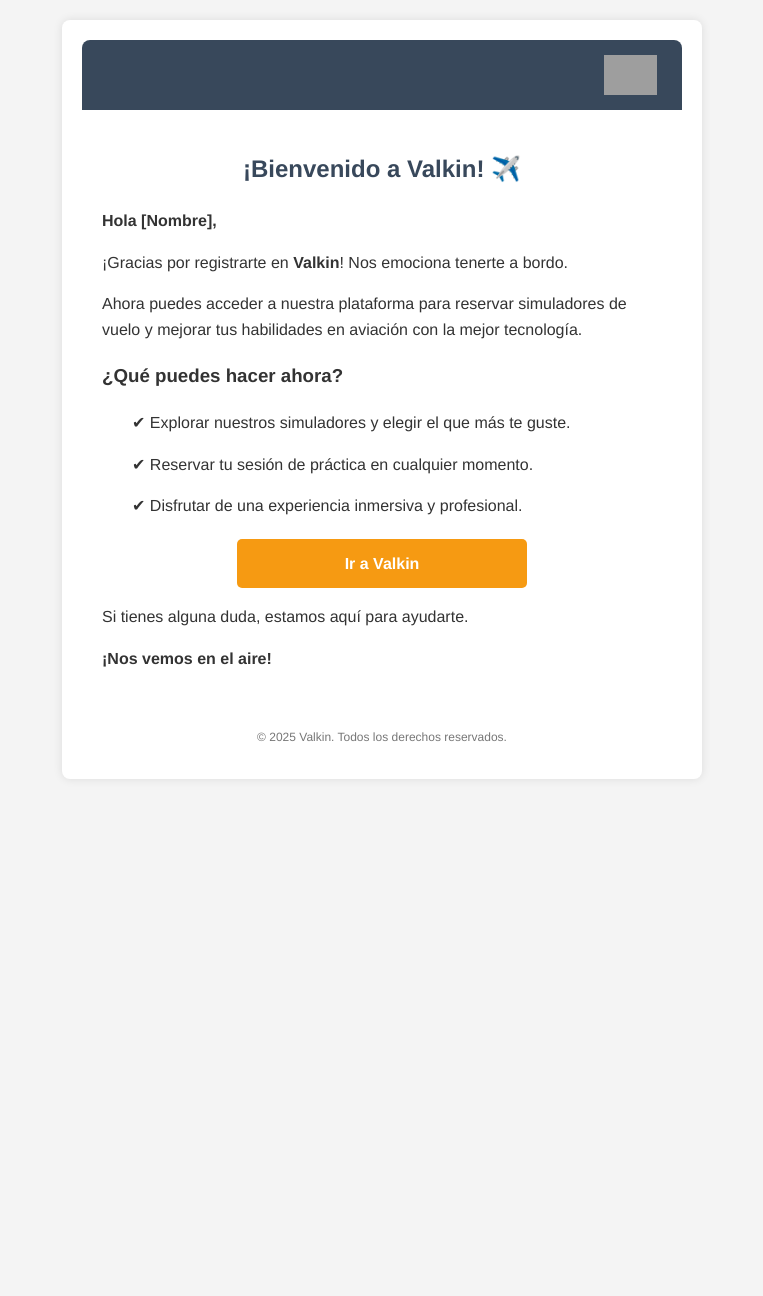
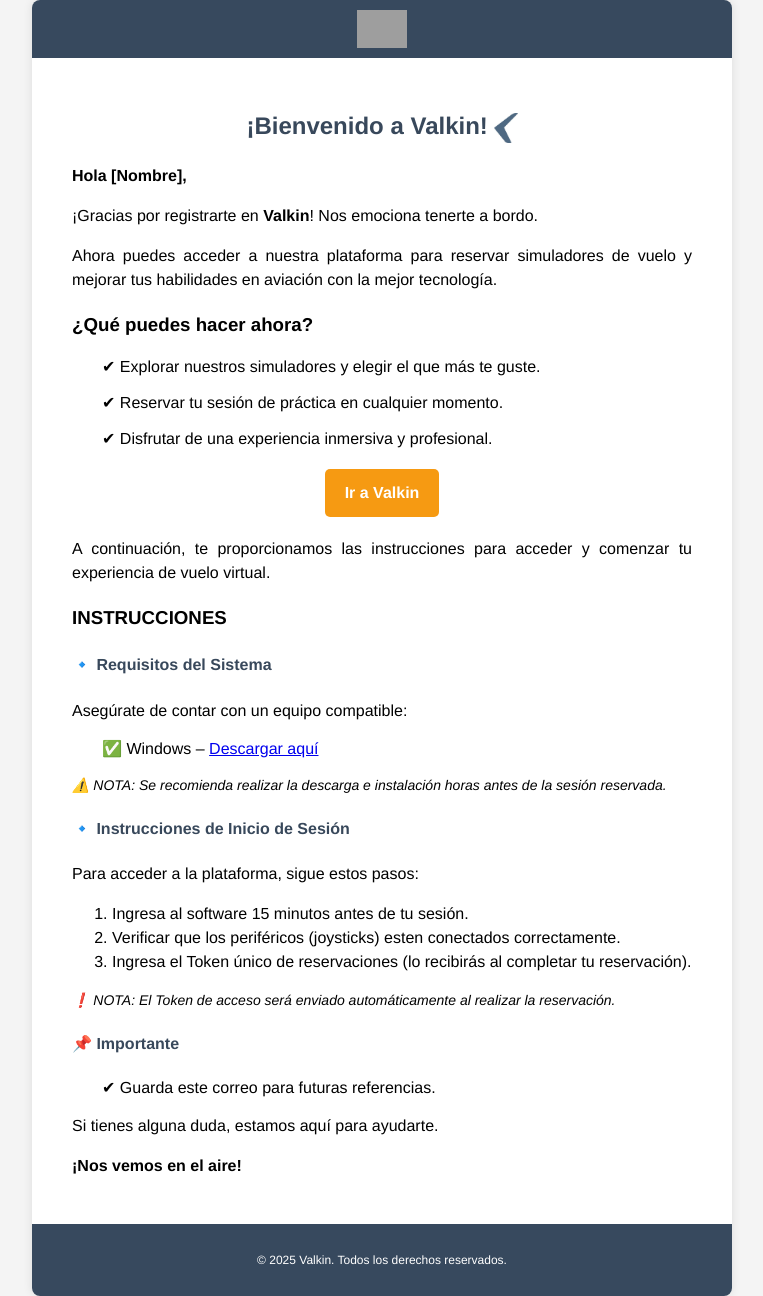
Before and after one commit to ValkinUcaribe/Sistema-Reservacion, a Flask app: template templates/Welcome.html in a window 1280 px wide. Shown: the whole page, without its empty margins (258-1021 px from the left). Before the commit the page ends 741 px from the top, so only its background shows below. Run offline with Flask 3, Linux system fonts and the light colour scheme; the template is opened without the code that fills it, so the values that code supplies are empty; parts of the project's set-up code (start-up, migrations or seed data) failed here and were passed over; grey boxes are pictures that could not be loaded.

Commit message:
Cambios Correos

```diff
--- a/templates/Codigo_acceso.html
+++ b/templates/Codigo_acceso.html
@@ -84,7 +84,7 @@
                 Para ingresar, entra al software de Valkin. Si aun no lo tienes, aquí puedes descargarlo:
             </p>
                     <p class="indentado">✅ Windows – <a href="#">Descargar aquí</a></p>
-                    <p class="indentado">✅ MacOS – <a href="#">Descargar aquí</a></p>
+                   <!-- <p class="indentado">✅ MacOS – <a href="#">Descargar aquí</a></p> -->
             <h4>⚠️ Importante:</h4>
             <p class="indentado">
                 ❌ No compartas esta información con nadie.
@@ -107,10 +107,11 @@
         <tr>
             <td class="footer">
                 <p>&copy; 2025 Valkin. Todos los derechos reservados.</p>
+                <!--
                 <p>
                     <a href="[URL_POLÍTICAS]" target="_blank">Política de privacidad</a> |
                     <a href="[URL_SOPORTE]" target="_blank">Soporte</a>
-                </p>
+                </p> -->
             </td>
         </tr>
     </table>
--- a/templates/Welcome.html
+++ b/templates/Welcome.html
@@ -5,7 +5,7 @@
     <meta name="viewport" content="width=device-width, initial-scale=1.0">
     <title>Bienvenido a Valkin</title>
     <style>
-        body {
+        /*body {
             font-family: 'Helvetica', sans-serif;
             background-color: #f4f4f4;
             margin: 0;
@@ -42,7 +42,7 @@
             color: #333;
         }
         h2 {
-            color: #38485b; /* Color del header */
+            color: #38485b; /* Color del header *//*
             display: flex;
             justify-content: center;
             align-items: center;
@@ -78,6 +78,90 @@
         .footer a {
             color: #38485b;
             text-decoration: none;
+        }*/
+
+        body {
+            font-family: helvetica;
+            background-color: #f4f4f4;
+            margin: 0;
+            padding: 0;
+            line-height: 1.5;
+        }
+        table {
+            border-spacing: 0;
+            width: 100%;
+        }
+        td {
+            padding: 0;
+        }
+        .container {
+            max-width: 700px;
+            width: 100%;
+            background-color: #ffffff;
+            margin: 0 auto;
+            border-radius: 8px;
+            box-shadow: 0 0 10px rgba(0, 0, 0, 0.1);
+        }
+        .header {
+            background-color: #37495E;
+            padding: 10px 20px;
+            text-align: left;
+            border-radius: 8px 8px 0 0;
+        }
+        .header img {
+            height: 38px;
+        }
+        .content {
+            padding: 30px 40px;
+            font-size: 16px;
+            text-align: justify;
+        }
+        h2 {
+            color: #38485b;
+            text-align: center;
+        }
+        h3 {
+            color:black
+        }
+        h4 {
+            color: #38485b;
+        }
+        .indentado {
+            text-indent: 30px;
+            line-height: 1.25;
+        }
+        .cursiva {
+            font-style: italic;
+            font-size: 14px;
+        }
+        .btn-container {
+            text-align: center;
+            margin: 20px 0;
+        }
+        .btn {
+            display: inline-block;
+            max-width: 250px;
+            padding: 12px 20px;
+            background-color: #f69a12;
+            color: #ffffff;
+            text-decoration: none;
+            font-weight: bold;
+            border-radius: 5px;
+        }
+        .btn:hover {
+            background-color: #d07c0d;
+        }
+        .footer {
+            background-color: #37495E;
+            color: white;
+            text-align: center;
+            padding: 15px;
+            border-radius: 0 0 8px 8px;
+            font-size: 12px;
+        }
+        .footer a {
+            color: white;
+            text-decoration: none;
         }
 
         .imagen-responsiva {
@@ -95,7 +179,7 @@
             <img src="https://drive.google.com/uc?export=view&id=1fh0EeBFfZxmH_h5_dcMN3R6q3edxYeQK" type="image/png" alt="Logo de Valkin" class="imagen-responsiva">
         </div>
         <div class="content">
-            <h2>¡Bienvenido a Valkin! ✈️</h2>
+            <h2>¡Bienvenido a Valkin! <img src="\static\image\Logo Ala.jpg" alt="Logo de Valkin" style="height: 30px; vertical-align: middle; margin-left: 0;"></h2>
             <p><strong>Hola [Nombre],</strong></p>
             <p>¡Gracias por registrarte en <strong>Valkin</strong>! Nos emociona tenerte a bordo.</p>
             <p>Ahora puedes acceder a nuestra plataforma para reservar simuladores de vuelo y mejorar tus habilidades en aviación con la mejor tecnología.</p>
@@ -106,6 +190,35 @@
             <div class="btn-container">
                 <a href="[URL_DE_TU_SITIO]" class="btn" role="button">Ir a Valkin</a>
             </div>
+            <!--
+            <p>Si tienes alguna duda, estamos aquí para ayudarte.</p>
+            <p><strong>¡Nos vemos en el aire!</strong></p>-->
+            <p>
+                A continuación, te proporcionamos las instrucciones para acceder y comenzar tu experiencia de vuelo virtual.
+            </p>
+            <h3>INSTRUCCIONES</h3>
+            <h4>🔹 Requisitos del Sistema</h4>
+            <p>Asegúrate de contar con un equipo compatible:</p>
+                <p class="indentado">✅ Windows – <a href="#">Descargar aquí</a></p>
+                <!--
+                <p class="indentado">✅ MacOS – <a href="#">Descargar aquí</a></p>
+                -->
+            <p class="cursiva">
+                ⚠️ NOTA: Se recomienda realizar la descarga e instalación horas antes de la sesión reservada.
+            </p>
+            <h4>🔹 Instrucciones de Inicio de Sesión</h4>
+            <p>Para acceder a la plataforma, sigue estos pasos:</p>
+            <ol>
+                <li>Ingresa al software 15 minutos antes de tu sesión.</li>
+                <li>Verificar que los periféricos (joysticks) esten conectados correctamente.</li>
+                <li>Ingresa el Token único de reservaciones (lo recibirás al completar tu reservación).</li>
+
+            </ol>
+            <p class="cursiva">
+                ❗ NOTA: El Token de acceso será enviado automáticamente al realizar la reservación.
+            </p>
+            <h4>📌 Importante</h4>
+            <p class="indentado">✔ Guarda este correo para futuras referencias.</p>
             <p>Si tienes alguna duda, estamos aquí para ayudarte.</p>
             <p><strong>¡Nos vemos en el aire!</strong></p>
         </div>
```
Also changed, not shown: templates/Codigo_verificacion.html (line endings or trailing spaces).
